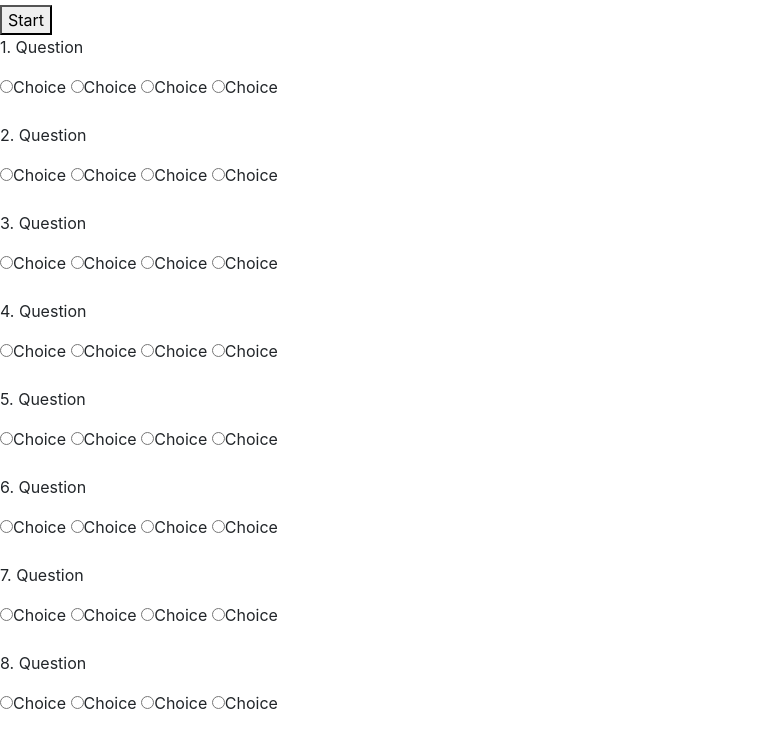
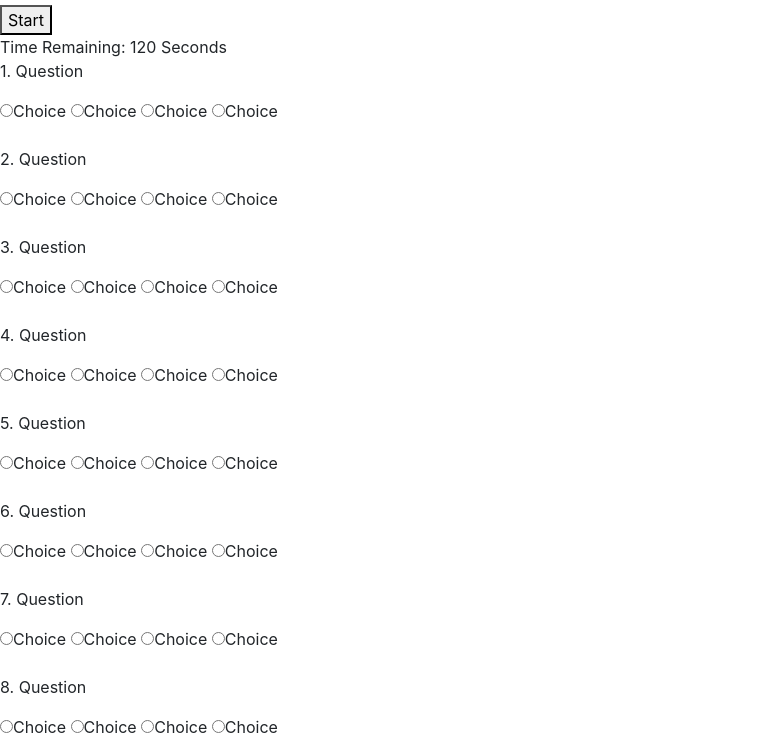
Before and after one commit to coffeemetalcode/Trivia-Game, a plain HTML site: page index.html in a window 1280 px wide. Shown: the part 51-793 px from the top of the page, without its empty margins (0-779 px from the left). Drawn offline with nearby package versions, Linux system fonts and the light colour scheme.

Commit message:
got somewhere on this

```diff
--- a/assets/javascript/javascript.js
+++ b/assets/javascript/javascript.js
@@ -11,11 +11,11 @@ var clockRunning = false;
 
 var clock = {
 
-  time: 5,
+  time: 120,
 
   reset: function () {
 
-    clock.time = 0;
+    clock.time = 5;
 
     $("#timer").text("Time Remaining: 120 Seconds");
 
@@ -38,9 +38,52 @@ var clock = {
   },
 };
 
+// Create a function that counts correct, incorrect, and unanswered questions when the time runs out or the "Done" button is clicked
 
-// Create an event listener that listens for a click on the "Start" button
+var corrects = document.getElementsByName("correct");
+var incorrects = document.getElementsByName("incorrect");
+numCorrects = [];
+numIncorrects = []
+numUnanswered = 0;
+
+function countCorrects() {
+
+  for (var i = 0, length = corrects.length; i < length; i++) {
+    if (corrects[i].checked) {
+      numCorrects.push(corrects[i]);
+      // console.log(corrects[i].value);
+      // console.log(numCorrects);
+
+      // break;
+    }
+  }
+  console.log("You got " + numCorrects.length + " correct.");
+}
+
+function countIncorrects() {
+  for (var i = 0, length = incorrects.length; i < length; i++) {
+    if (incorrects[i].checked) {
+      numIncorrects.push(incorrects[i]);
+      // console.log(incorrects[i].value);
+      // console.log(numIncorrects);
+
+      // break;
+    }
+  }
+  console.log("You got " + numIncorrects.length + " incorrect.");
+}
 
 // Create an event listener that listens for a click on the "Done" button
-
-// Create a function that counts correct, incorrect, and unanswered questions when the time runs out or the "Done" button is clicked
+$("#done").on("click", function () {
+  // $("#trivia").text("Done");
+  countCorrects();
+  countIncorrects();
+  numUnanswered = 10 - numCorrects.length - numIncorrects.length;
+  console.log("You had " + numUnanswered + " unanswered questions.");
+  $("#trivia").html(`
+    <p>You had ${numCorrects.length} correct answers.</p>
+    <p>You had ${numIncorrects.length} incorrect answers.</p>
+    <p>You had ${numUnanswered} unanswered questions.</p>
+  `);
+  console.log("Done");
+});
--- a/index.html
+++ b/index.html
@@ -22,19 +22,20 @@
     <button id="start">Start</button>
   </div>
 
-  <div id="timer"></div>
+  <div id="timer">Time Remaining: 120 Seconds</div>
 
   <!-- The next section sets up the quetion divs and answer choices. Use the value 'correct' to capture and count correct responses, and 'incorrect' to capture and count incorrect responses in the *.js file -->
+  <div id="trivia">
     <div class="question">
       <p>
         1. Question
       </p>
       <form>
         <!-- move the position of the correct response around for variety -->
-      <input type="radio" name="q1" value="correct">Choice
-      <input type="radio" name="q1" value="incorrect">Choice
-      <input type="radio" name="q1" value="incorrect">Choice
-      <input type="radio" name="q1" value="incorrect">Choice
+        <input type="radio" name="correct">Choice
+        <input type="radio" name="incorrect">Choice
+        <input type="radio" name="incorrect">Choice
+        <input type="radio" name="incorrect">Choice
       </form>
       <br>
     </div>
@@ -44,10 +45,10 @@
       </p>
       <form>
         <!-- move the position of the correct response around for variety -->
-      <input type="radio" name="q1" value="correct">Choice
-      <input type="radio" name="q1" value="incorrect">Choice
-      <input type="radio" name="q1" value="incorrect">Choice
-      <input type="radio" name="q1" value="incorrect">Choice
+        <input type="radio" name="correct">Choice
+        <input type="radio" name="incorrect">Choice
+        <input type="radio" name="incorrect">Choice
+        <input type="radio" name="incorrect">Choice
       </form>
       <br>
     </div>
@@ -56,11 +57,10 @@
         3. Question
       </p>
       <form>
-      <!-- move the position of the correct response around for variety -->
-      <input type="radio" name="q1" value="correct">Choice
-      <input type="radio" name="q1" value="incorrect">Choice
-      <input type="radio" name="q1" value="incorrect">Choice
-      <input type="radio" name="q1" value="incorrect">Choice
+        <input type="radio" name="correct">Choice
+        <input type="radio" name="incorrect">Choice
+        <input type="radio" name="incorrect">Choice
+        <input type="radio" name="incorrect">Choice
       </form>
       <br>
     </div>
@@ -69,11 +69,10 @@
         4. Question
       </p>
       <form>
-      <!-- move the position of the correct response around for variety -->
-      <input type="radio" name="q1" value="correct">Choice
-      <input type="radio" name="q1" value="incorrect">Choice
-      <input type="radio" name="q1" value="incorrect">Choice
-      <input type="radio" name="q1" value="incorrect">Choice
+        <input type="radio" name="correct">Choice
+        <input type="radio" name="incorrect">Choice
+        <input type="radio" name="incorrect">Choice
+        <input type="radio" name="incorrect">Choice
       </form>
       <br>
     </div>
@@ -82,11 +81,10 @@
         5. Question
       </p>
       <form>
-      <!-- move the position of the correct response around for variety -->
-      <input type="radio" name="q1" value="correct">Choice
-      <input type="radio" name="q1" value="incorrect">Choice
-      <input type="radio" name="q1" value="incorrect">Choice
-      <input type="radio" name="q1" value="incorrect">Choice
+        <input type="radio" name="correct">Choice
+        <input type="radio" name="incorrect">Choice
+        <input type="radio" name="incorrect">Choice
+        <input type="radio" name="incorrect">Choice
       </form>
       <br>
     </div>
@@ -95,11 +93,10 @@
         6. Question
       </p>
       <form>
-      <!-- move the position of the correct response around for variety -->
-      <input type="radio" name="q1" value="correct">Choice
-      <input type="radio" name="q1" value="incorrect">Choice
-      <input type="radio" name="q1" value="incorrect">Choice
-      <input type="radio" name="q1" value="incorrect">Choice
+        <input type="radio" name="correct">Choice
+        <input type="radio" name="incorrect">Choice
+        <input type="radio" name="incorrect">Choice
+        <input type="radio" name="incorrect">Choice
       </form>
       <br>
     </div>
@@ -108,11 +105,10 @@
         7. Question
       </p>
       <form>
-      <!-- move the position of the correct response around for variety -->
-      <input type="radio" name="q1" value="correct">Choice
-      <input type="radio" name="q1" value="incorrect">Choice
-      <input type="radio" name="q1" value="incorrect">Choice
-      <input type="radio" name="q1" value="incorrect">Choice
+        <input type="radio" name="correct">Choice
+        <input type="radio" name="incorrect">Choice
+        <input type="radio" name="incorrect">Choice
+        <input type="radio" name="incorrect">Choice
       </form>
       <br>
     </div>
@@ -121,11 +117,10 @@
         8. Question
       </p>
       <form>
-      <!-- move the position of the correct response around for variety -->
-      <input type="radio" name="q1" value="correct">Choice
-      <input type="radio" name="q1" value="incorrect">Choice
-      <input type="radio" name="q1" value="incorrect">Choice
-      <input type="radio" name="q1" value="incorrect">Choice
+        <input type="radio" name="correct">Choice
+        <input type="radio" name="incorrect">Choice
+        <input type="radio" name="incorrect">Choice
+        <input type="radio" name="incorrect">Choice
       </form>
       <br>
     </div>
@@ -134,11 +129,10 @@
         9. Question
       </p>
       <form>
-      <!-- move the position of the correct response around for variety -->
-      <input type="radio" name="q1" value="correct">Choice
-      <input type="radio" name="q1" value="incorrect">Choice
-      <input type="radio" name="q1" value="incorrect">Choice
-      <input type="radio" name="q1" value="incorrect">Choice
+        <input type="radio" name="correct">Choice
+        <input type="radio" name="incorrect">Choice
+        <input type="radio" name="incorrect">Choice
+        <input type="radio" name="incorrect">Choice
       </form>
       <br>
     </div>
@@ -147,12 +141,17 @@
         10. Question
       </p>
       <form>
-      <!-- move the position of the correct response around for variety -->
-      <input type="radio" name="q1" value="correct">Choice
-      <input type="radio" name="q1" value="incorrect">Choice
-      <input type="radio" name="q1" value="incorrect">Choice
-      <input type="radio" name="q1" value="incorrect">Choice
+        <input type="radio" name="correct">Choice
+        <input type="radio" name="incorrect">Choice
+        <input type="radio" name="incorrect">Choice
+        <input type="radio" name="incorrect">Choice
       </form>
+      <br>
+    </div>
+  </div>
+
+  <div>
+    <button id="done">Done</button>
   </div>
 
 
```
Lines whose indentation alone changed are shown as unchanged.
